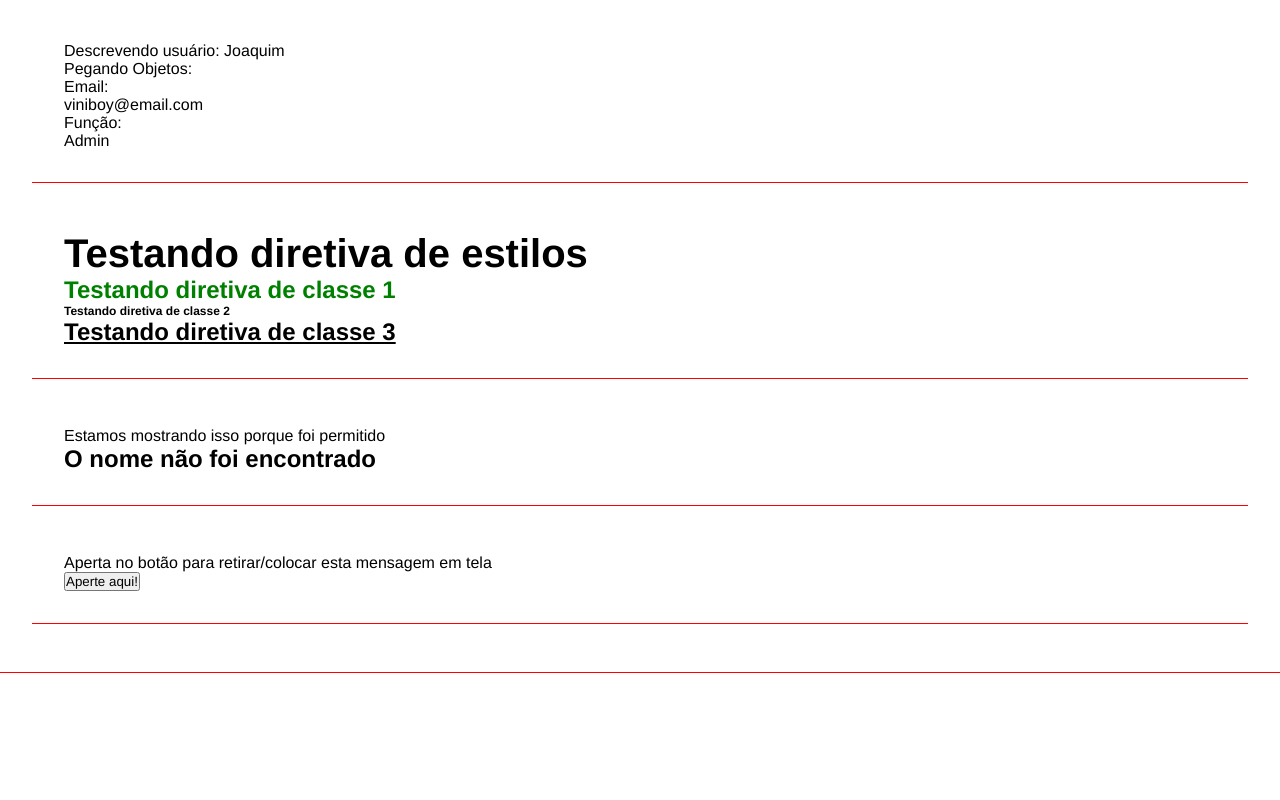
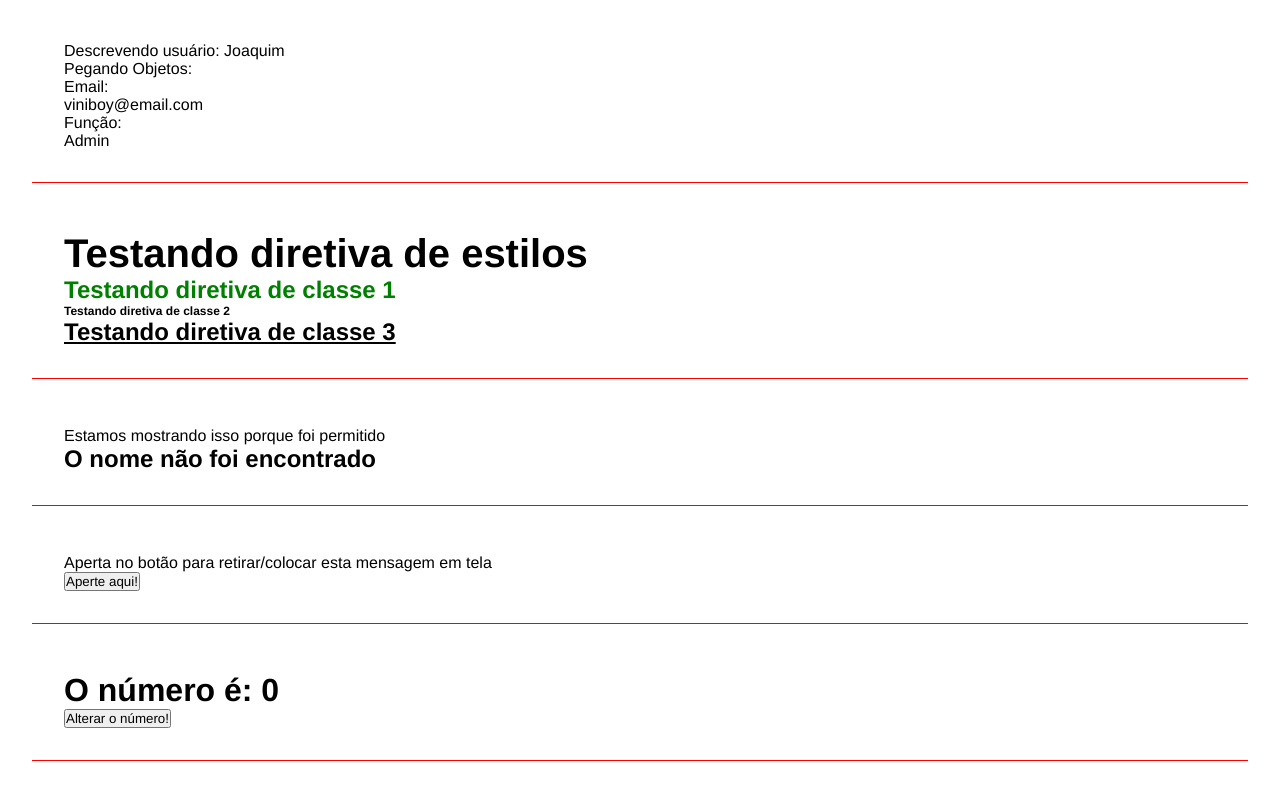
Before and after one commit to Vyncs/Projeto-Moments, an Angular app in the folder curso_angular/: page / in a window 1280 px wide. Shown: the part 258-1058 px from the top of the page. Built offline with nearby package versions, Linux system fonts and the light colour scheme.

Commit message:
emitter events lessons

```diff
--- a/curso_angular/src/app/app.component.html
+++ b/curso_angular/src/app/app.component.html
@@ -6,4 +6,5 @@
   <app-directives></app-directives>
   <app-if-render></app-if-render>
   <app-eventos></app-eventos>
+  <app-emitter></app-emitter>
 </div>
--- a/curso_angular/src/app/app.module.ts
+++ b/curso_angular/src/app/app.module.ts
@@ -8,6 +8,7 @@
 import { IfRenderComponent } from './components/if-render/if-render.component';
 import { EventosComponent } from './components/eventos/eventos.component';
 import { EmitterComponent } from './components/emitter/emitter.component';
+import { ChangeNumberComponent } from './components/change-number/change-number.component';
 
 @NgModule({
   declarations: [
@@ -17,7 +18,8 @@
     DirectivesComponent,
     IfRenderComponent,
     EventosComponent,
-    EmitterComponent
+    EmitterComponent,
+    ChangeNumberComponent
   ],
   imports: [
     BrowserModule
--- /dev/null
+++ b/curso_angular/src/app/components/change-number/change-number.component.html
@@ -0,0 +1 @@
+<button (click)="handleClick()">Alterar o número!</button>
--- /dev/null
+++ b/curso_angular/src/app/components/change-number/change-number.component.ts
@@ -0,0 +1,19 @@
+import { Component, OnInit, Output, EventEmitter } from '@angular/core';
+
+@Component({
+  selector: 'app-change-number',
+  templateUrl: './change-number.component.html',
+  styleUrls: ['./change-number.component.css']
+})
+export class ChangeNumberComponent implements OnInit {
+  @Output() changeNumber: EventEmitter<any> = new EventEmitter();
+
+  constructor() { }
+
+  ngOnInit(): void {
+  }
+
+  handleClick(): void{
+    this.changeNumber.emit()
+  }
+}
--- a/curso_angular/src/app/components/emitter/emitter.component.html
+++ b/curso_angular/src/app/components/emitter/emitter.component.html
@@ -1 +1,4 @@
-<p>emitter works!</p>
+<div class="class">
+  <h1>O número é: {{myNumber}}</h1>
+  <app-change-number (changeNumber)="onChangeNumber()"></app-change-number>
+</div>
--- a/curso_angular/src/app/components/emitter/emitter.component.ts
+++ b/curso_angular/src/app/components/emitter/emitter.component.ts
@@ -6,10 +6,15 @@
   styleUrls: ['./emitter.component.css']
 })
 export class EmitterComponent implements OnInit {
+  myNumber: number = 0
 
   constructor() { }
 
   ngOnInit(): void {
   }
 
+  onChangeNumber() {
+    this.myNumber = Math.floor(Math.random() * 10) //gerando números aleatórios de 0 até 10
+  }
+
 }
--- a/curso_angular/src/app/components/eventos/eventos.component.ts
+++ b/curso_angular/src/app/components/eventos/eventos.component.ts
@@ -13,6 +13,6 @@
   }
 
   showMessage(): void {
-    this.show = !this.show;
+    this.show = !this.show; //toggle
   }
 }
```
Also changed, not shown: curso_angular/src/app/components/change-number/change-number.component.css (added), 1 other file (tests, documents, lock files or other folders).
